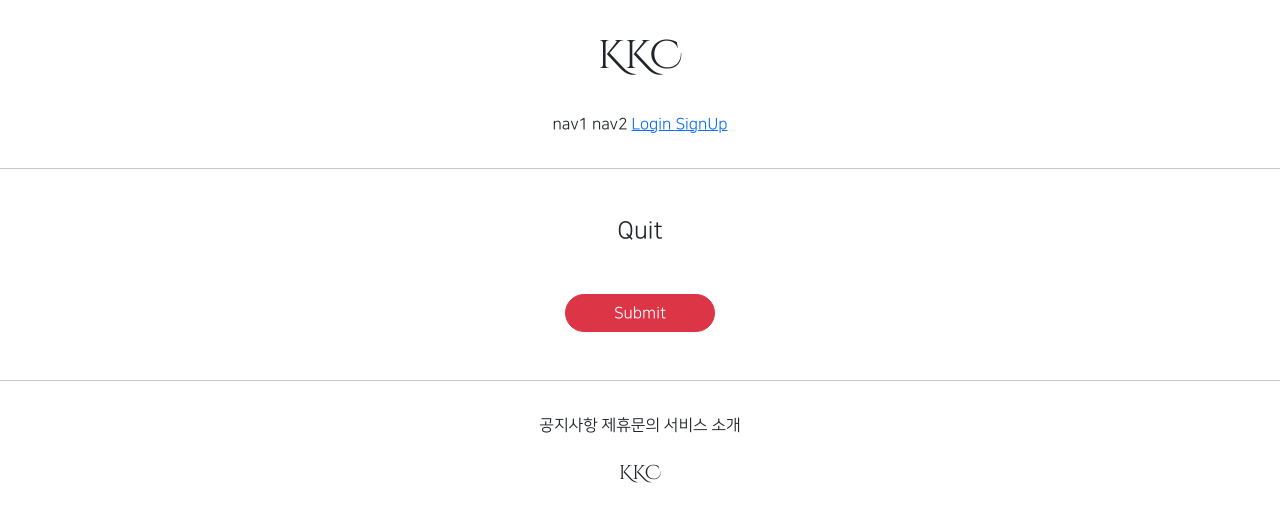
After one commit to grothendieck918/gis_1ban_01, a Django app: page /accounts/delete/1 in a window 1280 px wide. The commit adds this page. Shown: the top 522 px of the page. Run offline with Django 3.2, Linux system fonts and the light colour scheme; tables that the repository leaves empty hold one stand-in row (values such as "Sample post"); parts of the project's set-up code (start-up, migrations or seed data) failed here and were passed over; some libraries are stand-ins or nearby versions.

Commit message:
2021.07.19 1ban class commit 1

```diff
--- /dev/null
+++ b/accountapp/templates/accountapp/delete.html
@@ -0,0 +1,20 @@
+{% extends 'base.html' %}
+{% load bootstrap4 %}
+
+{% block content %}
+    <div class="text-center mw-500 m-auto">
+        <div class="m-5">
+            <h4>Quit</h4>
+        </div>
+        <div>
+            <form action="{% url 'accountapp:delete' pk=target_user.pk %}" method="post">
+                {% csrf_token %}
+{#                {{ form }}#}
+{#                {% bootstrap_form form %}#}
+                <div class="m-5">
+                    <input type="submit" class="px-5 btn btn-danger rounded-pill">
+                </div>
+            </form>
+        </div>
+    </div>
+{% endblock %}
--- a/accountapp/templates/accountapp/detail.html
+++ b/accountapp/templates/accountapp/detail.html
@@ -13,6 +13,10 @@
                 <a href={% url 'accountapp:update' pk=user.pk %}> Update info </a>
 {#                        여기선이젠 나의 pk#}
             </p>
+            <p>
+                <a href={% url 'accountapp:delete' pk=user.pk %}> Quit </a>
+{#                        여기선이젠 나의 pk#}
+            </p>
         </div>
     </div>
 {% endblock %}
--- a/accountapp/templates/accountapp/update.html
+++ b/accountapp/templates/accountapp/update.html
@@ -8,7 +8,7 @@
         </div>
         <div>
             <form action="{% url 'accountapp:update' pk=target_user.pk %}" method="post">
-{#                아까는 자기의페이지여서 user.pk 지금은 수정을 할 타겟유저의pk#}
+{#                아까는 자기의페이지여서 user.pk 지금은 수정을 할 타겟유저의pk 유저가 서버에 요청하면 그 pk 의 타겟유저로접근#}
                 {% csrf_token %}
 {#                {{ form }}#}
                 {% bootstrap_form form %}
--- a/accountapp/urls.py
+++ b/accountapp/urls.py
@@ -17,7 +17,7 @@ from django.contrib import admin
 from django.contrib.auth.views import LoginView, LogoutView
 from django.urls import path, include
 
-from accountapp.views import hello_world, AccountCreateView, AccountDetailView, AccountUpdateView
+from accountapp.views import hello_world, AccountCreateView, AccountDetailView, AccountUpdateView, AccountDeleteView
 
 app_name = 'accountapp'
 
@@ -28,5 +28,6 @@ urlpatterns = [
     path('create/', AccountCreateView.as_view(), name='create'),
     path('detail/<int:pk>', AccountDetailView.as_view(), name='detail'), # int 숫자를받아서 pk로
     path('update/<int:pk>', AccountUpdateView.as_view(), name='update'),
+    path('delete/<int:pk>', AccountDeleteView.as_view(), name='delete'),
 
 ]
--- a/accountapp/views.py
+++ b/accountapp/views.py
@@ -6,7 +6,7 @@ from django.shortcuts import render
 # Create your views here.
 # ctrl + b
 from django.urls import reverse, reverse_lazy
-from django.views.generic import CreateView, DetailView, UpdateView
+from django.views.generic import CreateView, DetailView, UpdateView, DeleteView
 
 from accountapp.models import HelloWorld
 
@@ -44,3 +44,9 @@ class AccountUpdateView(UpdateView):
     context_object_name = 'target_user'
     success_url = reverse_lazy('accountapp:hello_world')
     template_name = 'accountapp/update.html'
+
+class AccountDeleteView(DeleteView):
+    model = User
+    context_object_name = 'target_user'
+    success_url = reverse_lazy('accountapp:hello_world')
+    template_name = 'accountapp/delete.html'
```
